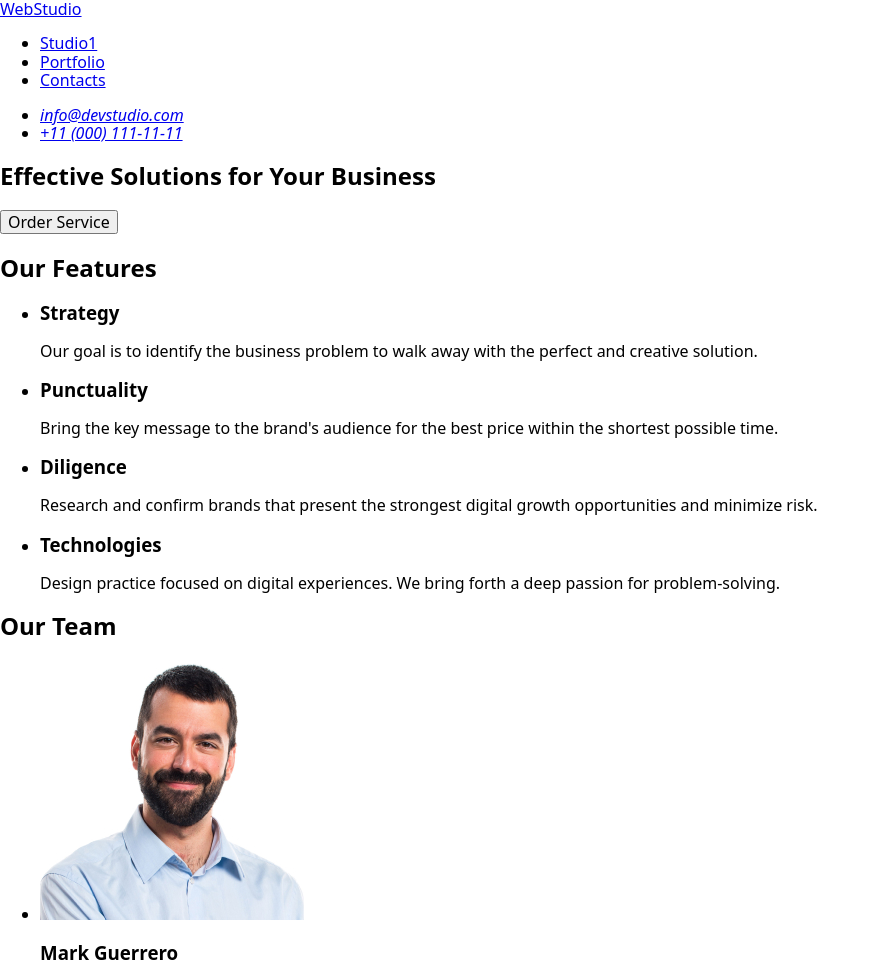
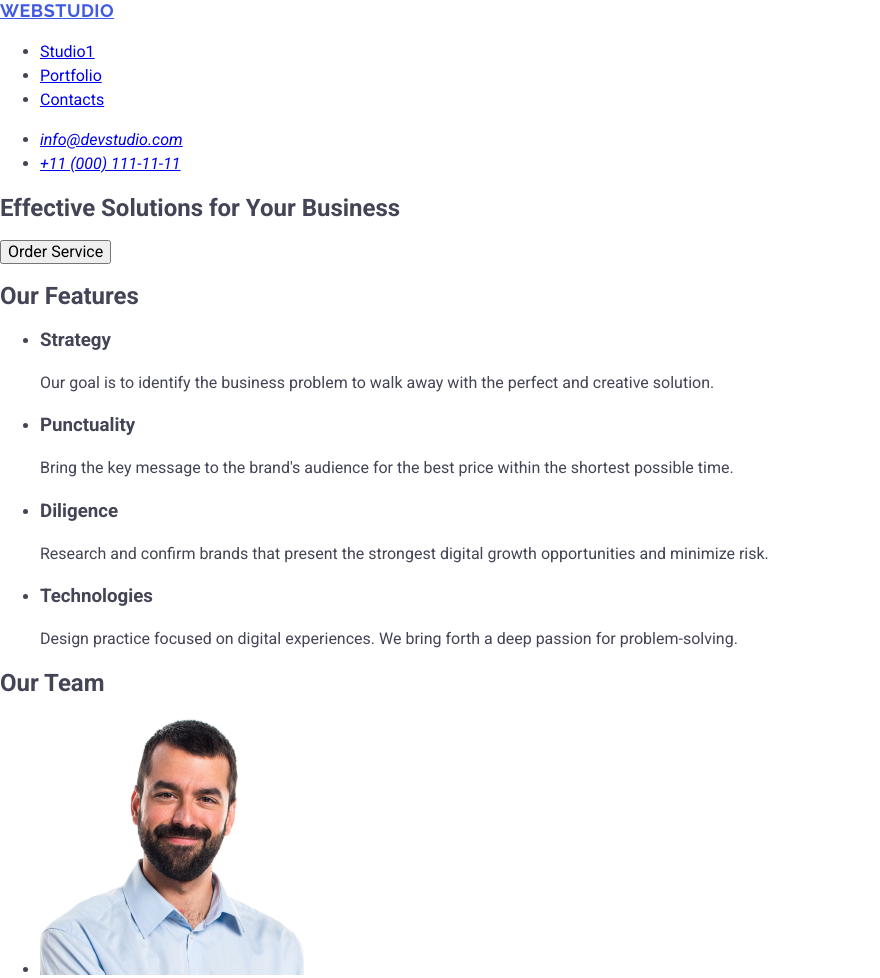
Before and after one commit to zipkaniar/goit-markup-hw-02, a plain HTML site: page index.html in a window 1280 px wide. Shown: the top 978 px of the page, without its empty margins (0-880 px from the left). Drawn offline with nearby package versions, Linux system fonts and the light colour scheme.

Commit message:
SON EDİT

```diff
--- a/css/styles.css
+++ b/css/styles.css
@@ -14,4 +14,10 @@ body {
 
 .logo {
     font-family: 'Raleway', sans-serif;
+    font-weight: 700;
+    font-size: 18px;
+    line-height: 1.17;
+    letter-spacing: 0.03em;
+    text-transform: uppercase;
+    color: #405ae5;
 }
--- a/index.html
+++ b/index.html
@@ -18,7 +18,7 @@
 
 
     <title>Document</title>
-    <link rel="stylesheet" type="text/css" href="./css/style.css" />
+    <link rel="stylesheet" type="text/css" href="./css/styles.css" />
 </head>
 
 <body>
```
